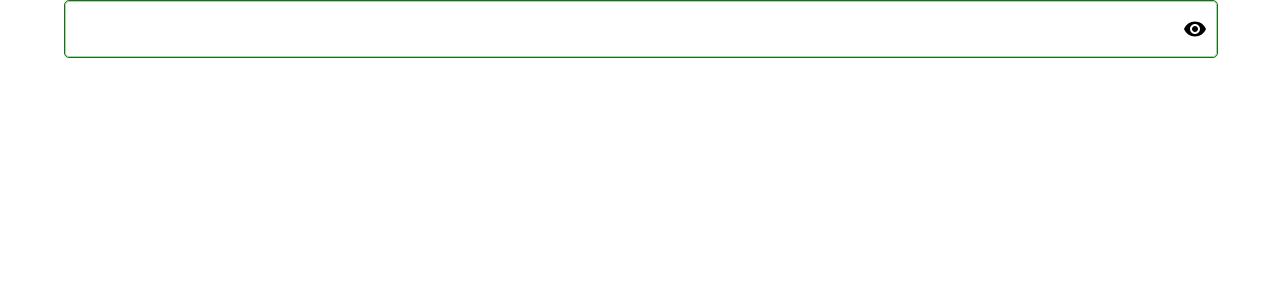
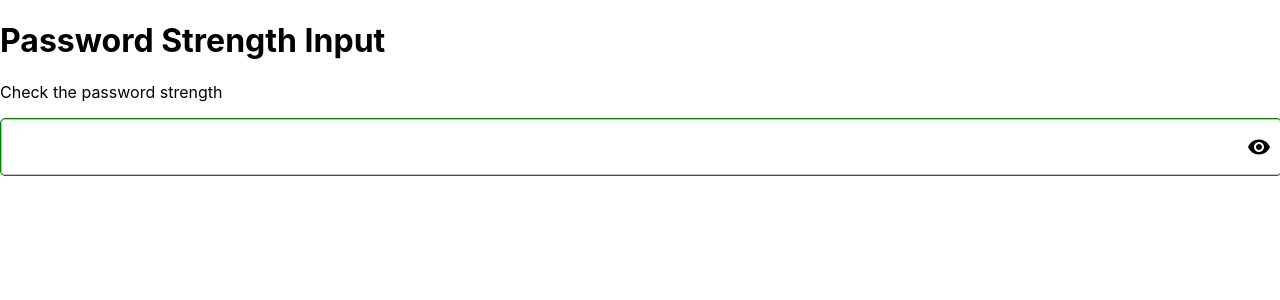
Before and after one commit to tiavina-mika/password-strength-input, a React (Vite) app: page / in a window 1280 px wide. Shown: the top 300 px of the page. Built offline with nearby package versions, Linux system fonts and the light colour scheme.

Commit message:
Update App.tsx

```diff
--- a/src/dev/App.tsx
+++ b/src/dev/App.tsx
@@ -1,35 +1,38 @@
-import { Container, ThemeProvider, createTheme } from '@mui/material';
 import PasswordStrengthInput from '../PasswordStrengthInput';
-
-const theme = createTheme();
 
 const App = () => {
   return (
-    <ThemeProvider theme={theme}>
-      <Container>
+    <div className="app">
+      <div className="app-content">
+        <div>
+          <h1>Password Strength Input</h1>
+          <p>Check the password strength</p>
+        </div>
+        <div>
           <PasswordStrengthInput
             className='input'
             options={{
               tooWeak: {
-              label: 'Too weak 2',
+                label: 'Too weak 1',
                 color: 'red',
               },
               weak: {
-              label: 'Weak 2',
+                label: 'Weak 1',
                 color: 'yellow',
               },
               medium: {
-              label: 'Medium 2',
+                label: 'Medium 1',
                 color: 'green',
               },
               strong: {
-              label: 'Strong 2',
+                label: 'Strong 1',
                 color: 'blue'
               },
             }}
           />
-      </Container>
-    </ThemeProvider>
+        </div>
+      </div>
+    </div>
   )
 }
 
```
Lines whose indentation alone changed are shown as unchanged.
